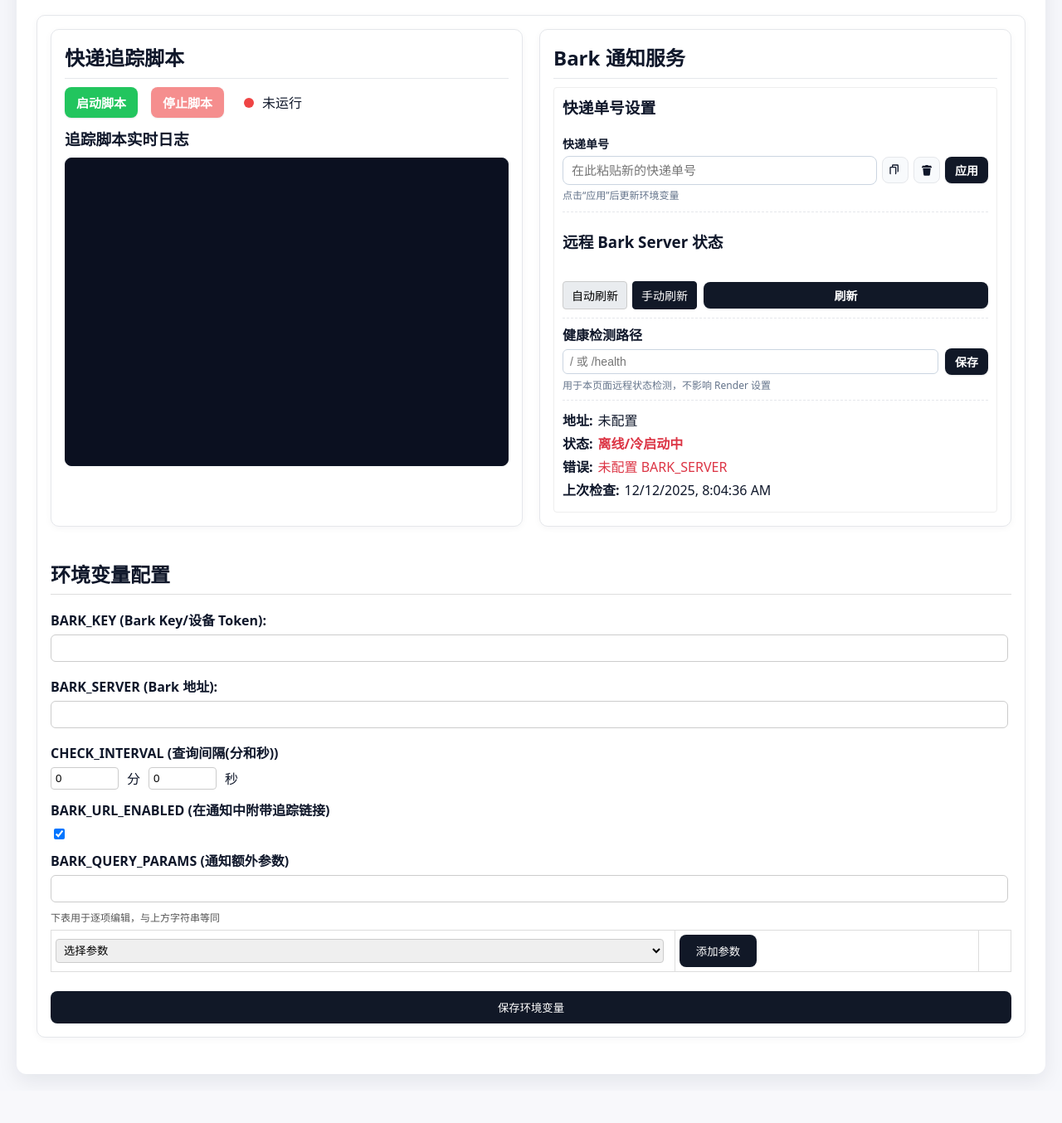
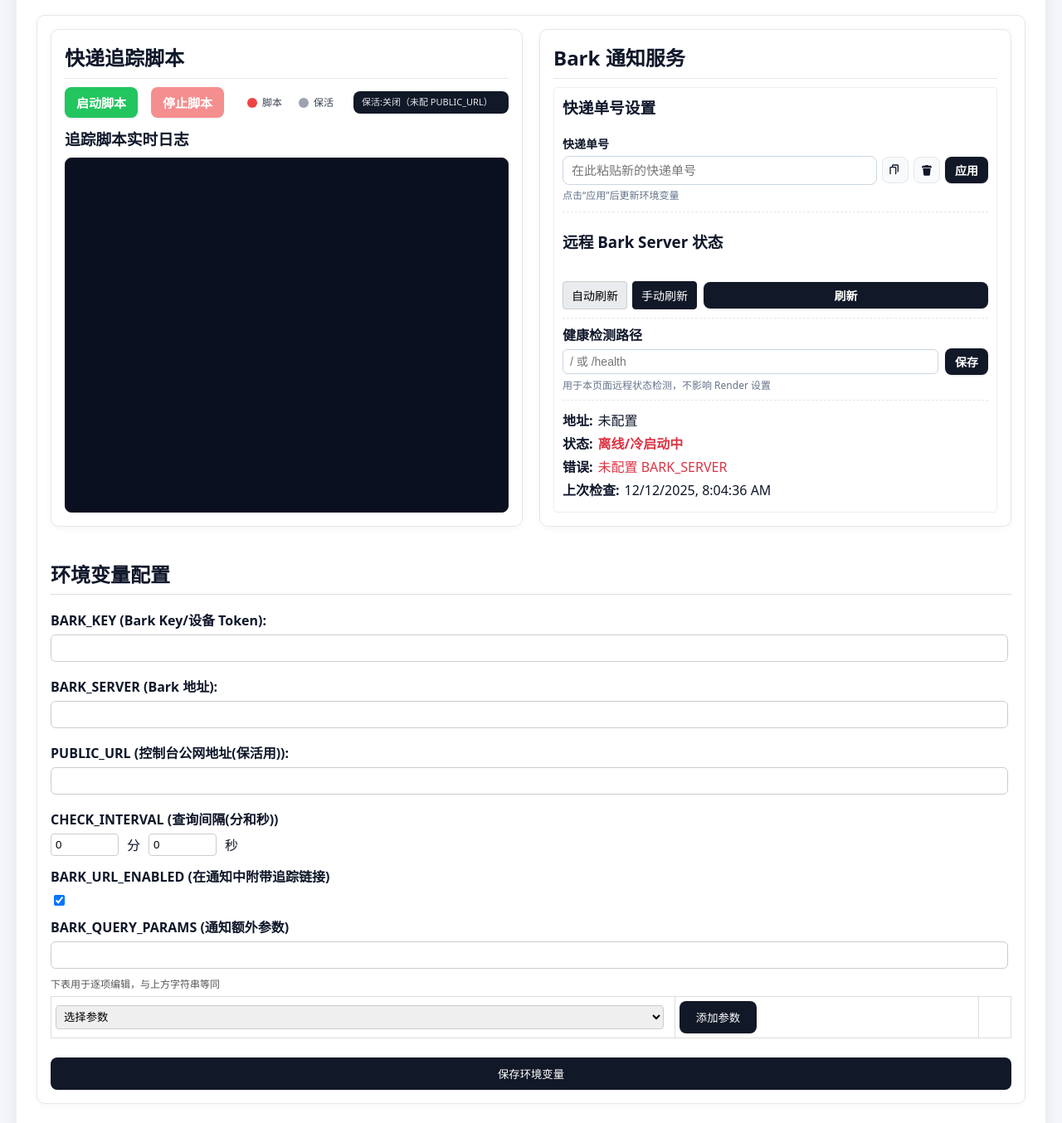
Before and after one commit to Szyoo/jppost-tracker, a Flask app: page / in a window 1280 px wide. Shown: the part 105-1459 px from the top of the page at 83% size. Before the commit the page ends 1407 px from the top, so only its background shows below. Run offline with Flask 3, Linux system fonts and the light colour scheme; some libraries are stand-ins or nearby versions.

Commit message:
增加保活线程，避免被render杀掉服务，同时增加保活线程状态显示等功能

```diff
--- a/src/app.py
+++ b/src/app.py
@@ -43,6 +43,37 @@ bark_server_thread = None
 script_process = None
 script_thread = None
 
+# --- Render free 保活 ---
+keepalive_thread = None
+keepalive_stop_event = threading.Event()
+keepalive_last_code = None
+keepalive_last_error = None
+keepalive_last_at = None
+keepalive_state = "idle"  # idle | pinging | waiting | ok | error | disabled
+
+def get_public_url() -> str:
+    return os.getenv("PUBLIC_URL", "").strip().rstrip("/")
+
+def get_keepalive_interval() -> int:
+    try:
+        return int(os.getenv("KEEPALIVE_INTERVAL", "600"))
+    except Exception:
+        return 600
+
+def keepalive_is_running() -> bool:
+    return keepalive_thread is not None and keepalive_thread.is_alive()
+
+def emit_keepalive_status(running: bool, configured: bool, url: str):
+    socketio.emit('keepalive_status', {
+        'running': running,
+        'configured': configured,
+        'url': url,
+        'state': keepalive_state,
+        'last_code': keepalive_last_code,
+        'last_error': keepalive_last_error,
+        'last_at': keepalive_last_at
+    })
+
 # --- 分离的日志缓存及文件 ---
 tracker_log_buffer = io.StringIO()
 bark_log_buffer = io.StringIO()
@@ -85,6 +116,7 @@ def index():
         "BARK_HEALTH_PATH",
         "BARK_QUERY_PARAMS",
         "BARK_URL_ENABLED",
+        "PUBLIC_URL",
     ]
     # 以 .env 的非空值为准；若 .env 未包含或为空，则回退到进程环境变量（Render Dashboard 设置）
     display_env = {}
@@ -103,6 +135,16 @@ def test_connect():
     """客户端连接时发送当前所有服务的状态。"""
     print('Client connected', flush=True)
     emit('script_status', {'running': script_process is not None and script_process.poll() is None})
+    public_url = get_public_url()
+    emit('keepalive_status', {
+        'running': keepalive_is_running(),
+        'configured': bool(public_url),
+        'url': public_url,
+        'state': keepalive_state,
+        'last_code': keepalive_last_code,
+        'last_error': keepalive_last_error,
+        'last_at': keepalive_last_at
+    })
     emit('bark_server_status', {'running': bark_server_process is not None and bark_server_process.poll() is None})
     emit('full_tracker_log', {'data': tracker_log_buffer.getvalue()})
     emit('full_bark_log', {'data': bark_log_buffer.getvalue()})
@@ -128,6 +170,8 @@ def read_script_output():
             f.write(error_line)
         socketio.emit('tracker_log', {'data': error_line})
     finally:
+        # 停止保活线程
+        stop_keepalive()
         if script_process and script_process.stdout:
             script_process.stdout.close()
 
@@ -139,6 +183,81 @@ def read_script_output():
         socketio.emit('tracker_log', {'data': final_message})
         socketio.emit('script_status', {'running': False})
         script_process = None
+
+def keepalive_loop():
+    """追踪脚本运行期间定时自 ping，避免 Render free 休眠。"""
+    global keepalive_last_code, keepalive_last_error, keepalive_last_at, keepalive_state
+    while True:
+        interval = get_keepalive_interval()
+        public_url = get_public_url()
+        if not public_url:
+            keepalive_state = "disabled"
+            emit_keepalive_status(True, False, "")
+            break
+
+        # 等待到下一次 ping
+        keepalive_state = "waiting"
+        emit_keepalive_status(True, True, public_url)
+        if keepalive_stop_event.wait(interval):
+            break
+
+        # 开始 ping
+        keepalive_state = "pinging"
+        emit_keepalive_status(True, True, public_url)
+        url = f"{public_url}/remote_bark_status"
+        try:
+            resp = requests.get(url, timeout=5)
+            keepalive_last_code = resp.status_code
+            keepalive_last_error = None if resp.ok else f"HTTP {resp.status_code}"
+            keepalive_state = "ok" if resp.ok else "error"
+        except Exception as e:
+            keepalive_last_code = None
+            keepalive_last_error = str(e)
+            keepalive_state = "error"
+        keepalive_last_at = time.strftime('%Y-%m-%d %H:%M:%S')
+        emit_keepalive_status(True, True, public_url)
+
+def start_keepalive():
+    global keepalive_thread, keepalive_last_code, keepalive_last_error, keepalive_last_at, keepalive_state
+    public_url = get_public_url()
+    interval = get_keepalive_interval()
+    if not public_url or interval <= 0:
+        keepalive_state = "disabled"
+        return
+    if keepalive_thread and keepalive_thread.is_alive():
+        return
+    keepalive_stop_event.clear()
+    keepalive_state = "pinging"
+    emit_keepalive_status(True, True, public_url)
+    # 启动时立即 ping 一次
+    try:
+        resp = requests.get(f"{public_url}/remote_bark_status", timeout=5)
+        keepalive_last_code = resp.status_code
+        keepalive_last_error = None if resp.ok else f"HTTP {resp.status_code}"
+        keepalive_state = "ok" if resp.ok else "error"
+    except Exception as e:
+        keepalive_last_code = None
+        keepalive_last_error = str(e)
+        keepalive_state = "error"
+    keepalive_last_at = time.strftime('%Y-%m-%d %H:%M:%S')
+    emit_keepalive_status(True, True, public_url)
+
+    keepalive_thread = threading.Thread(target=keepalive_loop, daemon=True)
+    keepalive_thread.start()
+    msg = f"[SYSTEM] Render 保活已启用，每 {interval}s ping {public_url}\n"
+    tracker_log_buffer.write(msg)
+    with open(TRACKER_LOG_FILE, 'a') as f:
+        f.write(msg)
+    socketio.emit('tracker_log', {'data': msg})
+
+def stop_keepalive():
+    global keepalive_thread, keepalive_state
+    if keepalive_thread and keepalive_thread.is_alive():
+        keepalive_stop_event.set()
+        keepalive_thread = None
+        public_url = get_public_url()
+        keepalive_state = "idle" if public_url else "disabled"
+        emit_keepalive_status(False, bool(public_url), public_url)
 
 @socketio.on('start_script')
 def start_script():
@@ -157,6 +276,7 @@ def start_script():
         )
         emit('tracker_log', {'data': "[TRACKER] 脚本已启动。\n"})
         emit('script_status', {'running': True})
+        start_keepalive()
 
         script_thread = threading.Thread(target=read_script_output, daemon=True)
         script_thread.start()
@@ -171,6 +291,7 @@ def stop_script():
     if script_process is not None and script_process.poll() is None:
         emit('tracker_log', {'data': "[SYSTEM] 终止追踪脚本信号已发送。\n"})
         script_process.terminate()
+        stop_keepalive()
     else:
         emit('tracker_log', {'data': "[TRACKER] 脚本未运行。\n"})
         emit('script_status', {'running': False})
@@ -277,6 +398,11 @@ def update_env():
             continue
         os.environ[key] = str(value)
 
+    # 若更新了保活相关参数，刷新前端状态显示
+    if "PUBLIC_URL" in data or "KEEPALIVE_INTERVAL" in data:
+        public_url = get_public_url()
+        emit_keepalive_status(keepalive_is_running(), bool(public_url), public_url)
+
     if updated_count > 0:
         message = f"成功更新 {updated_count} 个环境变量。"
         if errors: message += " 部分变量更新失败: " + "; ".join(errors)
--- a/src/static/app.js
+++ b/src/static/app.js
@@ -24,7 +24,8 @@ const app = createApp({
             BARK_KEY: 'Bark Key/设备 Token',
             BARK_HEALTH_PATH: '远程 Bark 健康路径',
             BARK_QUERY_PARAMS: '通知额外参数',
-            BARK_URL_ENABLED: '在通知中附带追踪链接'
+            BARK_URL_ENABLED: '在通知中附带追踪链接',
+            PUBLIC_URL: '控制台公网地址(保活用)'
         };
         // 将 BARK_QUERY_PARAMS 解析为对象便于编辑
         const parseQuery = (str) => {
@@ -129,6 +130,15 @@ const app = createApp({
         const envMessage = ref({ text: '', type: '' });
 
         const script = ref({ running: false, logs: [] });
+        const keepalive = ref({
+            running: false,
+            configured: false,
+            url: '',
+            state: 'idle',
+            last_code: null,
+            last_error: null,
+            last_at: ''
+        });
         const bark = ref({ running: false, logs: [] });
 
         // Bark 面板 Tab：local / remote
@@ -314,6 +324,15 @@ const app = createApp({
             socket.value.on('script_status', (data) => {
                 script.value.running = data.running;
             });
+            socket.value.on('keepalive_status', (data) => {
+                keepalive.value.running = data.running;
+                keepalive.value.configured = data.configured;
+                keepalive.value.url = data.url || '';
+                keepalive.value.state = data.state || 'idle';
+                keepalive.value.last_code = data.last_code ?? null;
+                keepalive.value.last_error = data.last_error ?? null;
+                keepalive.value.last_at = data.last_at || '';
+            });
             socket.value.on('bark_server_status', (data) => {
                 bark.value.running = data.running;
             });
@@ -390,6 +409,7 @@ const app = createApp({
             envVars,
             envMessage,
             script,
+            keepalive,
             bark,
             barkTab,
             remoteBark,
--- a/src/static/style.css
+++ b/src/static/style.css
@@ -116,6 +116,13 @@ h3 {
   font-family: "Courier New", Courier, monospace;
   font-size: 12px;
   line-height: 1.45;
+}
+
+/* 左侧追踪日志：占满剩余高度但不溢出 */
+.tracker-log-output {
+  flex: 1 1 0;
+  height: auto;
+  min-height: 0;
 }
 
 .log-container h3 {
@@ -243,6 +250,53 @@ h3 {
 .status-indicator.stopped {
   background-color: #ef4444;
 }
+.status-indicator.keepalive.ok {
+  background-color: #22c55e;
+  box-shadow: 0 0 8px rgba(34, 197, 94, 0.7);
+  animation: keepalive-pulse-green 2.2s ease-in-out infinite;
+}
+.status-indicator.keepalive.pending {
+  background-color: #facc15;
+  box-shadow: 0 0 8px rgba(250, 204, 21, 0.7);
+  animation: keepalive-pulse-yellow 2.2s ease-in-out infinite;
+}
+.status-indicator.keepalive.error {
+  background-color: #ef4444;
+  box-shadow: 0 0 8px rgba(239, 68, 68, 0.7);
+  animation: keepalive-pulse-red 2.2s ease-in-out infinite;
+}
+.status-indicator.keepalive.stopped {
+  background-color: #9ca3af;
+  box-shadow: none;
+}
+.status-group {
+  display: inline-flex;
+  align-items: center;
+  gap: 6px;
+  margin-left: 4px;
+}
+.status-label {
+  font-size: 12px;
+  color: #374151;
+  margin-right: 6px;
+}
+
+.keepalive-result {
+  flex: 1;
+  min-width: 0;
+  margin-left: 8px;
+  padding: 6px 10px;
+  background: #111827;
+  color: #e5e7eb;
+  border-radius: 8px;
+  font-size: 11px;
+  line-height: 1.35;
+  white-space: normal;
+  display: -webkit-box;
+  -webkit-line-clamp: 2;
+  -webkit-box-orient: vertical;
+  overflow: hidden;
+}
 
 @keyframes status-pulse {
   0% {
--- a/src/templates/index.html
+++ b/src/templates/index.html
@@ -24,12 +24,50 @@
               <div class="controls">
                 <button @click="startScript" :disabled="script.running" class="start">启动脚本</button>
                 <button @click="stopScript" :disabled="!script.running" class="stop">停止脚本</button>
-                <span :class="['status-indicator', { running: script.running, stopped: !script.running }]"></span>
-                <span>[[ script.running ? '运行中' : '未运行' ]]</span>
+                <div class="status-group">
+                  <span :class="['status-indicator', { running: script.running, stopped: !script.running }]" title="追踪脚本状态"></span>
+                  <span class="status-label">脚本</span>
+                  <span
+                    :class="['status-indicator', 'keepalive', {
+                      running: keepalive.running,
+                      stopped: !keepalive.running,
+                      ok: keepalive.running
+                        && keepalive.last_at
+                        && keepalive.last_error == null
+                        && keepalive.last_code >= 200 && keepalive.last_code < 400
+                        && keepalive.state !== 'pinging',
+                      error: keepalive.running
+                        && keepalive.last_at
+                        && (keepalive.last_error != null || keepalive.last_code < 200 || keepalive.last_code >= 400)
+                        && keepalive.state !== 'pinging',
+                      pending: keepalive.running
+                        && (keepalive.state === 'pinging' || !keepalive.last_at)
+                    }]"
+                  ></span>
+                  <span class="status-label">保活</span>
+                </div>
+                <div class="keepalive-result" v-if="keepalive.configured">
+                  <template v-if="!keepalive.running">
+                    保活:停用 · [[ keepalive.url ]]
+                  </template>
+                  <template v-else>
+                    <span v-if="keepalive.state === 'pinging'">保活:ping中…</span>
+                    <span v-else>保活:启动中…</span>
+                  </template>
+                  <template v-else-if="keepalive.last_error == null && keepalive.last_code >= 200 && keepalive.last_code < 400">
+                    保活:OK · [[ keepalive.last_at ]] · [[ keepalive.last_code ]]
+                  </template>
+                  <template v-else>
+                    保活:ERR · [[ keepalive.last_at ]] · [[ keepalive.last_error || keepalive.last_code ]]
+                  </template>
+                </div>
+                <div class="keepalive-result" v-else>
+                  保活:关闭（未配 PUBLIC_URL）
+                </div>
               </div>
               <div class="log-container">
                 <h3>追踪脚本实时日志</h3>
-                <div class="log-output" ref="trackerLogOutput">
+                <div class="log-output tracker-log-output" ref="trackerLogOutput">
                   <div v-for="(line, index) in script.logs" :key="index" v-html="line"></div>
                 </div>
               </div>
```
Also changed, not shown: other parts of src/static/style.css (+45 -0 lines).
